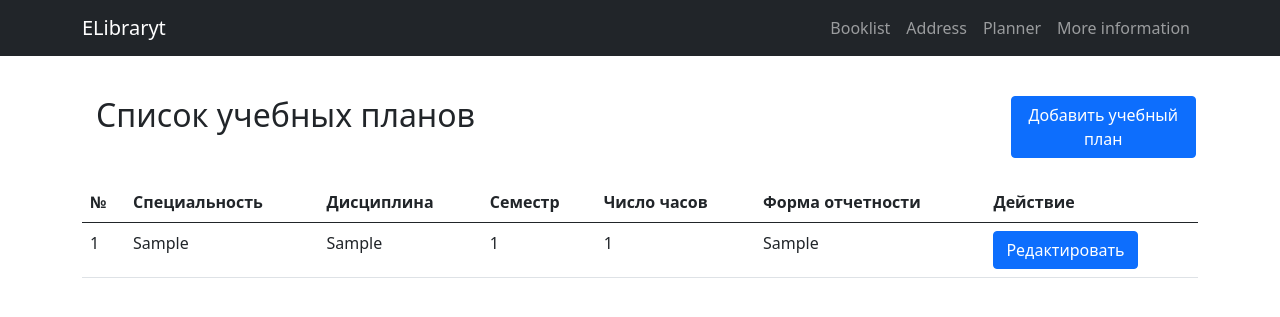
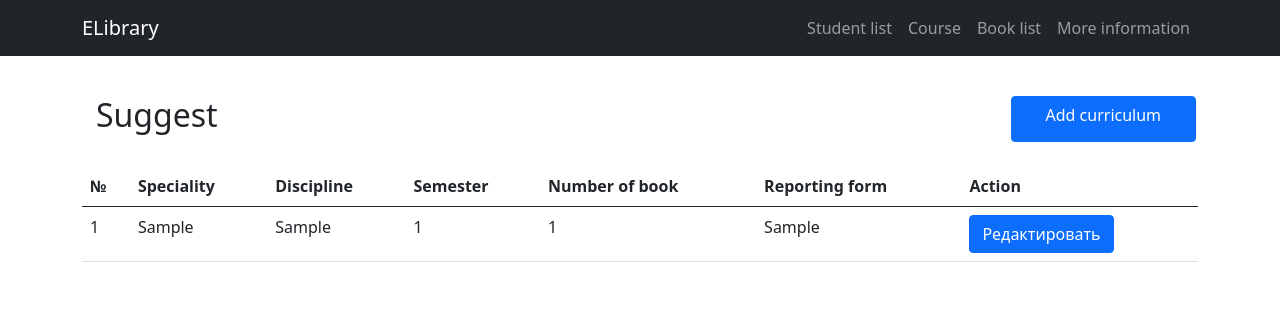
Before and after one commit to Lichhoangthanh/devops, a Flask app: page /educationplanslist in a window 1280 px wide. Shown: the top 317 px of the page. Run offline with Flask 3, Linux system fonts and the light colour scheme; tables that the repository leaves empty hold one stand-in row (values such as "Sample post").

Commit message:
Change tem

```diff
--- a/DevopsProgect/journal/app/templates/base.html
+++ b/DevopsProgect/journal/app/templates/base.html
@@ -19,20 +19,20 @@
         <header>
             <nav class="navbar navbar-expand-lg navbar-dark bg-dark">
                 <div class="container">
-                    <a class="navbar-brand" href="{{ url_for('index') }}">ELibraryt</a>
+                    <a class="navbar-brand" href="{{ url_for('index') }}">ELibrary</a>
                     <button class="navbar-toggler" type="button" data-bs-toggle="collapse" data-bs-target="#navbarSupportedContent" aria-controls="navbarSupportedContent" aria-expanded="false" aria-label="Toggle navigation">
                         <span class="navbar-toggler-icon"></span>
                     </button>
                     <div class="collapse navbar-collapse" id="navbarSupportedContent">
                         <ul class="navbar-nav ms-auto mb-2 mb-lg-0">
                             <li class="nav-item">
-                                <a class="nav-link" aria-current="page" href="{{ url_for('studentslist') }}">Booklist</a>
+                                <a class="nav-link" aria-current="page" href="{{ url_for('studentslist') }}">Student list</a>
                             </li>
                             <li class="nav-item">
-                                <a class="nav-link" aria-current="page" href="{{ url_for('educationplanslist') }}">Address</a>
+                                <a class="nav-link" aria-current="page" href="{{ url_for('educationplanslist') }}">Course</a>
                             </li>
                             <li>
-                                <a class="nav-link" aria-current="page" href="{{ url_for('schetchik') }}">Planner</a>
+                                <a class="nav-link" aria-current="page" href="{{ url_for('schetchik') }}">Book list</a>
                             </li>
                             <li>
                                 <a class="nav-link" aria-current="page" href="{{ url_for('disciplineinfo') }}">More information</a>
--- a/DevopsProgect/journal/app/templates/educationplanslist.html
+++ b/DevopsProgect/journal/app/templates/educationplanslist.html
@@ -3,8 +3,8 @@
 {% block content %}
 
 <div class="row p-4 mx-5">
-    <h2 class="col-10">Список учебных планов</h2>
-    <a class="btn btn-primary col-2" href="{{ url_for('createeducationplan') }}">Добавить учебный план</a>
+    <h2 class="col-10">Suggest</h2>
+    <a class="btn btn-primary col-2" href="{{ url_for('createeducationplan') }}">Add curriculum</a>
 </div>
 <div class="container">
     <table class="table">
@@ -14,22 +14,22 @@
                     №
                 </th>
                 <th>
-                    Специальность
+                    Speciality
                 </th>
                 <th>
-                    Дисциплина
+                    Discipline
                 </th>
                 <th>
-                    Семестр
+                    Semester
                 </th>
                 <th>
-                    Число часов
+                    Number of book
                 </th>
                 <th>
-                    Форма отчетности
+                    Reporting form
                 </th>
                 <th>
-                    Действие
+                    Action
                 </th>
             </tr>
         </thead>
```
Also changed, not shown: DevopsProgect/journal/app/templates/schetchik.html (+6 -6 lines), DevopsProgect/journal/app/templates/studentslist.html (+6 -6 lines).
